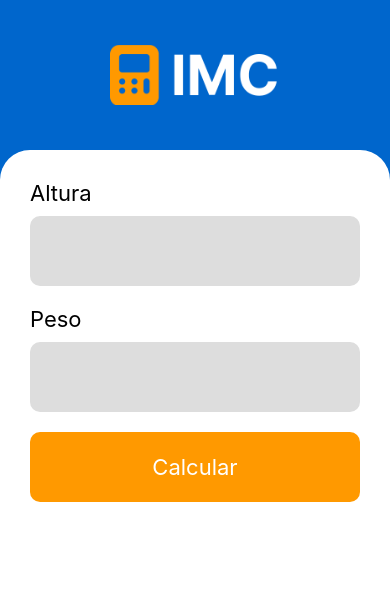
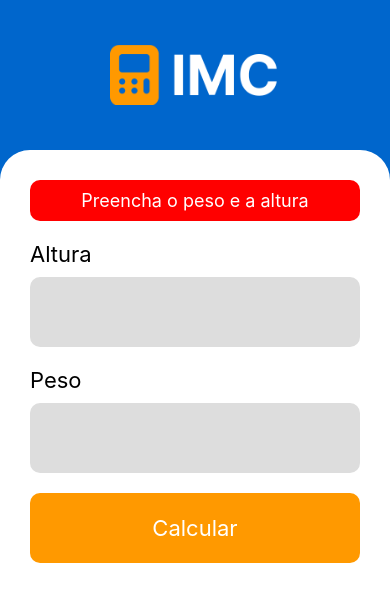
Before and after one commit to Paulo-de-Lima/imcapp, a React Native app: screen / in a window 390 px wide. Shown: the top 602 px of the page. Built offline with nearby package versions, Linux system fonts and the light colour scheme.

Commit message:
Aula19/02/26: Funções do calculo do IMC

```diff
--- a/App.tsx
+++ b/App.tsx
@@ -1,7 +1,27 @@
 import { StatusBar } from 'expo-status-bar';
-import { StyleSheet, Text, TextInput, Touchable, TouchableOpacity, View, Image } from 'react-native';
+import { useState } from 'react';
+import { Image, StyleSheet, Text, TextInput, TouchableOpacity, View } from 'react-native';
 
 export default function App() {
+  const [peso, setPeso] = useState<string>("");
+  const [altura, setAltura] = useState<string>("");
+  const [imc, setImc] = useState<number | null>(null);
+  const [classificacao, setClassificacao] = useState<string | null>(null);
+
+  function calculoIMC() {
+    let imcCalculado = parseFloat(peso) / (parseFloat(altura) * parseFloat(altura));
+    setImc(imcCalculado);
+    if (imcCalculado < 18.5) {
+      setClassificacao("Abaixo do peso");
+    } else if (imcCalculado < 25) {
+      setClassificacao("Peso normal");
+    } else if (imcCalculado < 30) {
+      setClassificacao("Sobrepeso");
+    }
+    else {
+      setClassificacao("Obeso");
+    }
+  }
 return (
   <View style={styles.container}>
     <View style={styles.containerLogo}>
@@ -9,15 +29,27 @@ export default function App() {
     </View>
 
     <View style={styles.form}>
+      <Text style={styles.alerta}>Preencha o peso e a altura</Text>
       <Text style={styles.label}>Altura</Text>
-        <TextInput style={styles.campo}></TextInput>
+      <TextInput style={styles.campo} onChangeText={setAltura}></TextInput>
+
       <Text style={styles.label}>Peso</Text>
-        <TextInput style={styles.campo}></TextInput>
+      <TextInput style={styles.campo} onChangeText={setPeso}></TextInput>
 
-        <TouchableOpacity style={styles.btn}>
+      <TouchableOpacity style={styles.btn} onPress={calculoIMC}>
         <Text style={styles.btntext}>Calcular</Text>
       </TouchableOpacity>
+
+      {imc != null && (
+      <View style={styles.resultado}>
+        <Text style={styles.labelResultado}>Seu IMC é:</Text>
+        <Text style={styles.resultadoIMC}>{imc?.toFixed(1)}</Text>
+        <Text style={styles.labelResultado}>Classicação:</Text>
+        <Text style={styles.classificacaoIMC}>{classificacao}</Text>
       </View>
+      )}
+    </View>
+
     <StatusBar style="auto" />
   </View>
 );
@@ -28,26 +60,22 @@ const styles = StyleSheet.create({
     flex: 1,
     backgroundColor: '#06C',
   },
-
   containerLogo: {
     height: 150,
     alignItems: 'center',
-    justifyContent: 'center',
+    justifyContent: 'center'
   },
-
   logo: {
     width: 170,
-    height: 60,
+    height: 60
   },
-
   form: {
-    backgroundColor: '#fff',
+    backgroundColor: '#FFF',
     padding: 30,
     height: '100%',
     borderTopEndRadius: 30,
-    borderTopStartRadius: 30,
+    borderTopStartRadius: 30
   },
-
   campo: {
     backgroundColor: '#DDD',
     width: '100%',
@@ -55,23 +83,63 @@ const styles = StyleSheet.create({
     marginBottom: 20,
     padding: 20,
     borderRadius: 10,
-    fontSize: 20,
+    fontSize: 20
   },
   label: {
     marginBottom: 10,
-    fontSize: 22,
+    fontSize: 22
   },
   btn: {
     backgroundColor: '#F90',
     width: '100%',
     padding: 10,
     borderRadius: 10,
+    marginBottom: 50,
     height: 70,
-    justifyContent: 'center',
+    justifyContent: 'center'
   },
   btntext: {
     textAlign: 'center',
     fontSize: 22,
-    color: '#fff',
+    color: '#FFF',
+  },
+  resultado: {
+    backgroundColor: "#EEE",
+    padding: 20,
+    borderRadius: 20,
+  },
+  labelResultado: {
+    textAlign: 'center',
+    fontSize: 18,
+    fontWeight: 800,
+    marginBottom: 10
+  },
+  resultadoIMC: {
+    backgroundColor: "#FFF",
+    padding: 10,
+    borderRadius: 10,
+    textAlign: 'center',
+    fontSize: 24,
+    marginBottom: 10
+  },
+  classificacaoIMC: {
+    backgroundColor: "#F00",
+    color: "#FFF",
+    padding: 10,
+    borderRadius: 10,
+    textAlign: 'center',
+    fontSize: 24,
+    marginBottom: 10
+  },
+  alerta: {
+    textAlign: 'center',
+    backgroundColor: "#F00",
+    color: "#FFF",
+    padding: 10,
+    borderRadius: 10,
+    fontSize: 18,
+    marginBottom: 20,
+
+
   }
 });
```
Lines whose indentation alone changed are shown as unchanged.
